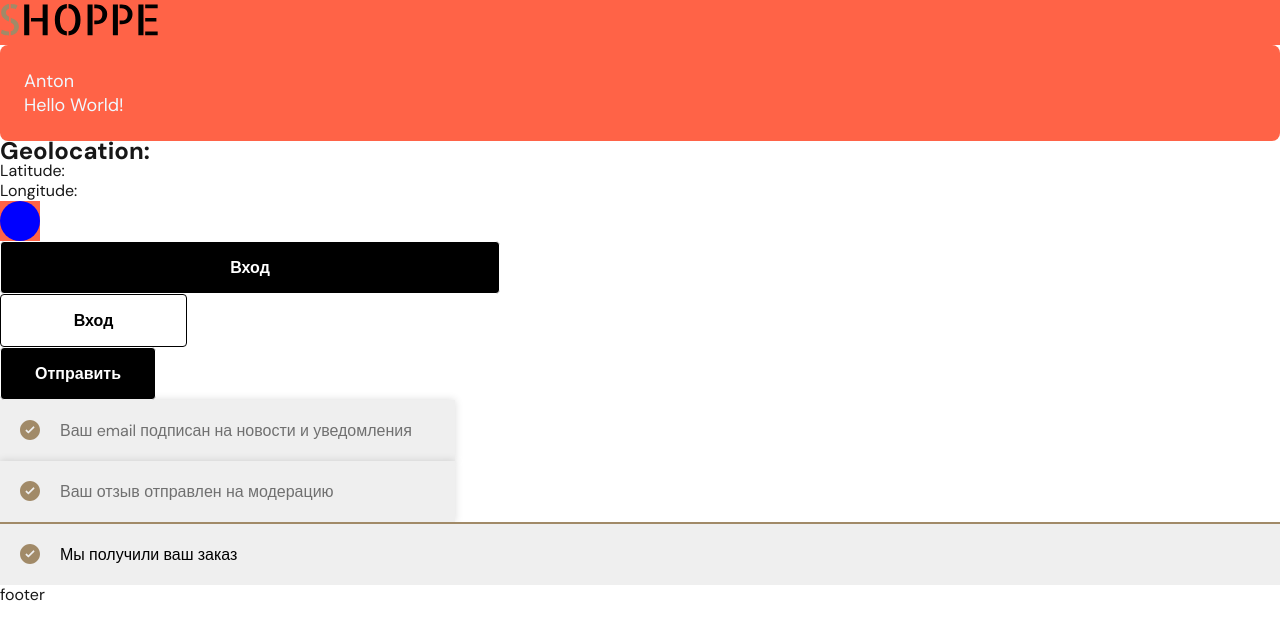
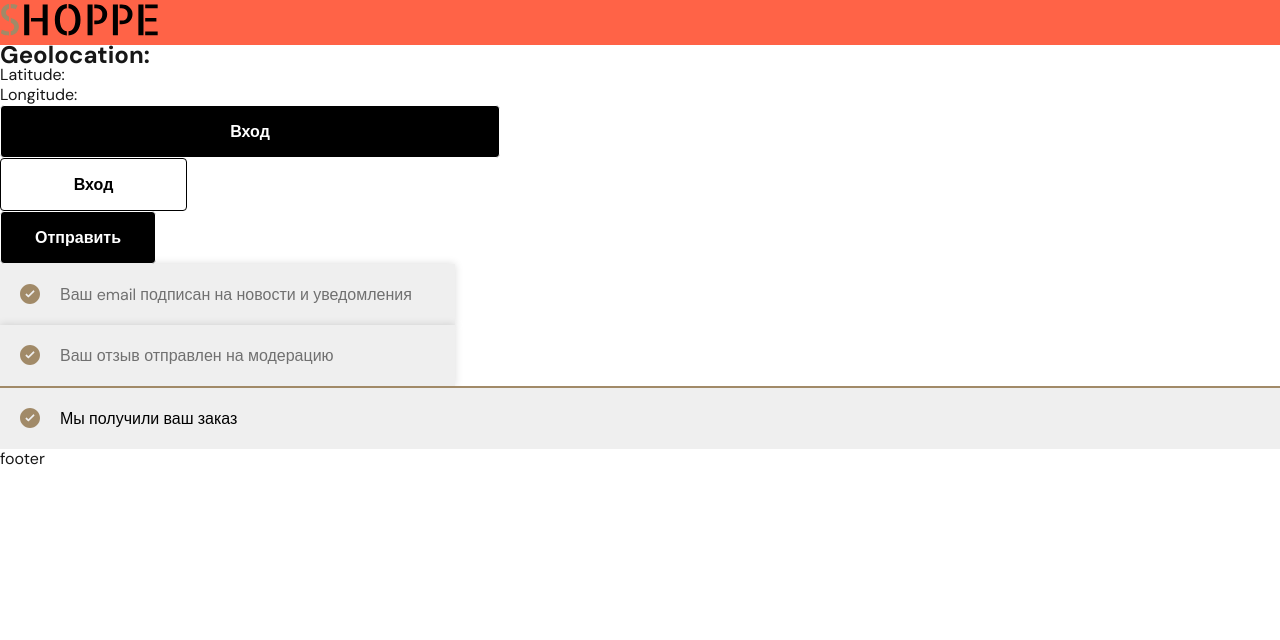
Before and after one commit to ministrov/shoppe-ecommerce-next, a Next.js app: page / in a window 1280 px wide. Shown: the top 640 px of the page. Built offline with nearby package versions, Linux system fonts and the light colour scheme; no server answers.

Commit message:
fix - Remove components for practicing

```diff
--- a/app/(site)/page.tsx
+++ b/app/(site)/page.tsx
@@ -1,17 +1,11 @@
-import { Profile } from '@/components/profile/Profile';
 import GeolocationContainer from '@/components/geolocationContainer/GeolocationContainer';
-import Circle from '@/components/circle/Circle';
 import Button from '@/components/button/Button';
 import Message from '@/components/Message/Message';
 
 export default function Home() {
   return (
     <div>
-      <Profile name={'Anton'} text={'Hello World!'} />
-
       <GeolocationContainer />
-
-      <Circle x={20} y={20} radius={20} fill={'blue'} />
 
       <div style={{ maxWidth: '500px'}}>
         <Button>Вход</Button>
--- a/components/circle/Circle.interface.ts
+++ /dev/null
@@ -1,6 +0,0 @@
-export interface CircleProps {
-  x: number,
-  y: number,
-  radius: number,
-  fill: string
-}
--- a/components/circle/Circle.module.css
+++ /dev/null
@@ -1,6 +0,0 @@
-.circle {
-  display: flex;
-  max-width: 40px;
-  height: 40px;
-  background-color: tomato;
-}
--- a/components/circle/Circle.tsx
+++ /dev/null
@@ -1,13 +0,0 @@
-import React from 'react';
-import { CircleProps } from './Circle.interface';
-import styles from './Circle.module.css';
-
-const Circle = ({ x, y, radius, fill }: CircleProps) => {
-  return (
-    <svg className={styles.circle}>
-      <circle cx={x} cy={y} r={radius} fill={fill} />
-    </svg>
-  );
-};
-
-export default Circle;
--- a/components/profile/Profile.tsx
+++ /dev/null
@@ -1,12 +0,0 @@
-import React from 'react';
-import { ProfileProps } from './profile.interface';
-import styles from './profile.module.css';
-
-export const Profile = ({ name, text }: ProfileProps) => {
-  return (
-    <div className={styles.profile}>
-      <p className={styles.name}>{name}</p>
-      <p className={styles.text}>{text}</p>
-    </div>
-  );
-};
--- a/components/profile/profile.interface.ts
+++ /dev/null
@@ -1,4 +0,0 @@
-export interface ProfileProps {
-  name: string,
-  text: string
-}
--- a/components/profile/profile.module.css
+++ /dev/null
@@ -1,8 +0,0 @@
-.profile {
-  padding: 24px;
-  font-size: 18px;
-  line-height: 24px;
-  color: aliceblue;
-  background-color: tomato;
-  border-radius: 8px;
-}
```
